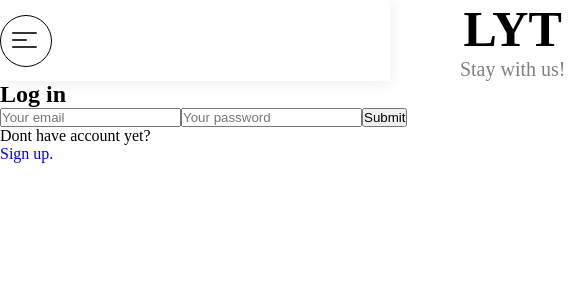
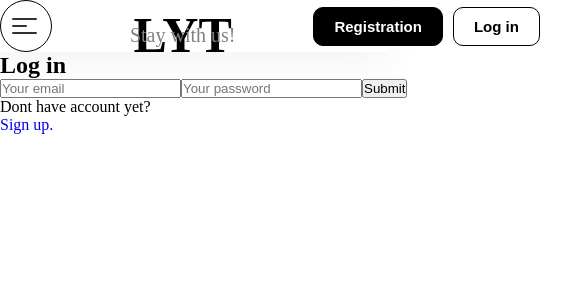
Before and after one commit to Chamomile2023/DataSite_ProjectOne, a React (Vite) app: page /login in a window 390 px wide. Shown: the top 300 px of the page, 585 px wide, since content can reach past the window. Built offline with nearby package versions, Linux system fonts and the light colour scheme.

Commit message:
Almost end of the header

```diff
--- a/src/components/Header/Header.jsx
+++ b/src/components/Header/Header.jsx
@@ -3,9 +3,8 @@ import Button from "../Button/Button";
 import "./Header.scss";
 
 const Header = () => {
-  return (
-    <>
-      <header className="header">
+    return <><div className="header">
+        <header className="header__out">
             <div className="container">
                 <div className="header__hero">
                     <nav className="header__nav">
@@ -30,8 +29,7 @@ const Header = () => {
                 </div>
             </div>
         </header>
-    </>
-  );
+    </div></>;
 };
 
 export default Header;
--- a/src/components/Header/Header.scss
+++ b/src/components/Header/Header.scss
@@ -1,6 +1,9 @@
 .header{
-    width: 100%;
-    box-shadow: 0 1px 15px 0 rgb(236, 235, 235);
+    max-width: 100%;
+    box-shadow: 0 10px 36px rgb(0 0 0/5%);
+    &__out{
+
+    }
     &__nav{
         display: flex;
         align-items: center;
@@ -44,6 +47,7 @@
         &--words{
             font-size: 20px;
             color: gray;
+            margin-top: -40px;
         }
     }
     &__buttons{
@@ -65,3 +69,29 @@
         }
     }
 }
+
+@media screen and (max-width: 1200px) {
+    .container{
+        max-width: 1140px;
+    }
+}
+@media screen and (max-width: 992px) {
+    .container{
+        max-width: 960px;
+    }
+}
+ @media screen and (max-width: 768px) {
+     .container{
+         max-width: 720px;
+}
+}
+@media screen and (max-width: 576px) {
+    .container{
+        max-width: 540px;
+    }
+}
+@media screen and (max-width:360px) {
+    .container{
+        max-width: 330px;
+    }
+}
```
Lines whose indentation alone changed are shown as unchanged.
